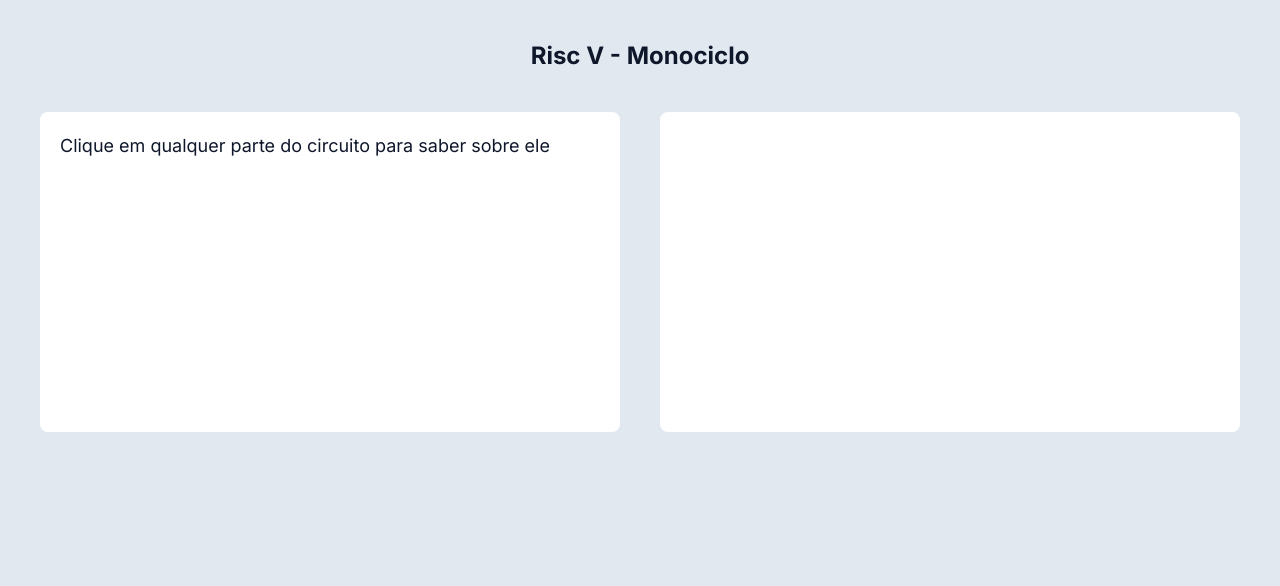
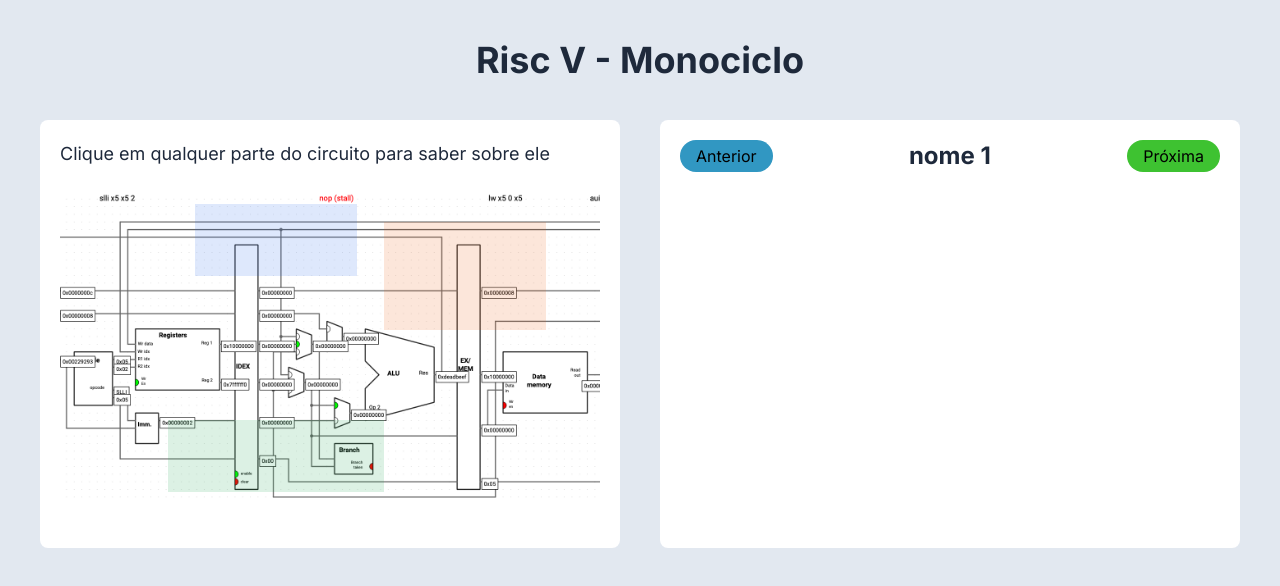
Before and after one commit to pedrohfsilva/risc-v-monociclo, a Next.js app: page / in a window 1280 px wide. Shown: the top 586 px of the page. Built offline with nearby package versions, Linux system fonts and the light colour scheme.

Commit message:
imagem com botões clicáveis

```diff
--- a/src/app/page.js
+++ b/src/app/page.js
@@ -4,17 +4,43 @@ import { useState } from "react";
 import Image from "next/image";
 
 export default function Home() {
-  const [buttonSelected, setButtonSelected] = useState(1);
+  const stepNames = ['nome 1', 'nome 2', 'nome 3', 'nome 4', 'nome 5'];
+
+  const [buttonSelected, setButtonSelected] = useState(0);
+
+  function handlePrevious() {
+    if(buttonSelected > 0)
+      setButtonSelected(buttonSelected-1);
+  }
+
+  function handleNext() {
+    if(buttonSelected < 5)
+      setButtonSelected(buttonSelected+1);
+  }
 
   return (
     <main className="flex min-h-screen flex-col p-5 md:p-10 bg-slate-200 items-center">
-      <h1 className=" text-slate-900 text-2xl font-bold mb-5 md:mb-10">Risc V - Monociclo</h1>
+      <h1 className=" text-slate-800 text-2xl md:text-4xl font-bold mb-5 md:mb-10">Risc V - Monociclo</h1>
       <div className=" flex-col md:flex-row w-full gap-5 md:gap-10 flex max-w-[1600px]">
-        <div className=" bg-white flex-1 h-80 rounded-lg p-5 text-lg">
-          <p className=" text-slate-900">Clique em qualquer parte do circuito para saber sobre ele</p>
+        <div className=" bg-white flex-1 rounded-lg p-5 text-lg">
+          <p className=" text-slate-800">Clique em qualquer parte do circuito para saber sobre ele</p>
+          <div className=" relative w-full aspect-[1.5]">
+            <Image
+              src="/circuito.png"
+              fill
+              objectFit="contain"
+            />
+            <button onClick={() => setButtonSelected(1)} className={`bg-blue-600/15 absolute w-[30%] h-[20%] top-[10%] left-[25%] border-blue-600 ${buttonSelected == 1 && 'border-4'}`}></button>
+            <button onClick={() => setButtonSelected(2)} className={`bg-green-600/15 absolute w-[40%] h-[20%] top-[70%] left-[20%] border-green-600 ${buttonSelected == 2 && 'border-4'}`}></button>
+            <button onClick={() => setButtonSelected(3)} className={`bg-orange-600/15 absolute w-[30%] h-[30%] top-[15%] left-[60%] border-orange-600 ${buttonSelected == 3 && 'border-4'}`}></button>
+          </div>
         </div>
-        <div className=" bg-white flex-1 h-80 rounded-lg p-5">
-
+        <div className=" bg-white flex-1 rounded-lg p-5">
+          <div className="flex w-full justify-between items-center">
+            <button onClick={handlePrevious} className="bg-[#3197C2] px-4 py-1 rounded-full">Anterior</button>
+            <h2 className=" text-slate-800 text-xl md:text-2xl font-bold">{stepNames[buttonSelected]}</h2>
+            <button onClick={handleNext} className="bg-[#3EC231] px-4 py-1 rounded-full">Próxima</button>
+          </div>
         </div>
       </div>
     </main>
```
Also changed, not shown: public/circuito.png (added).
